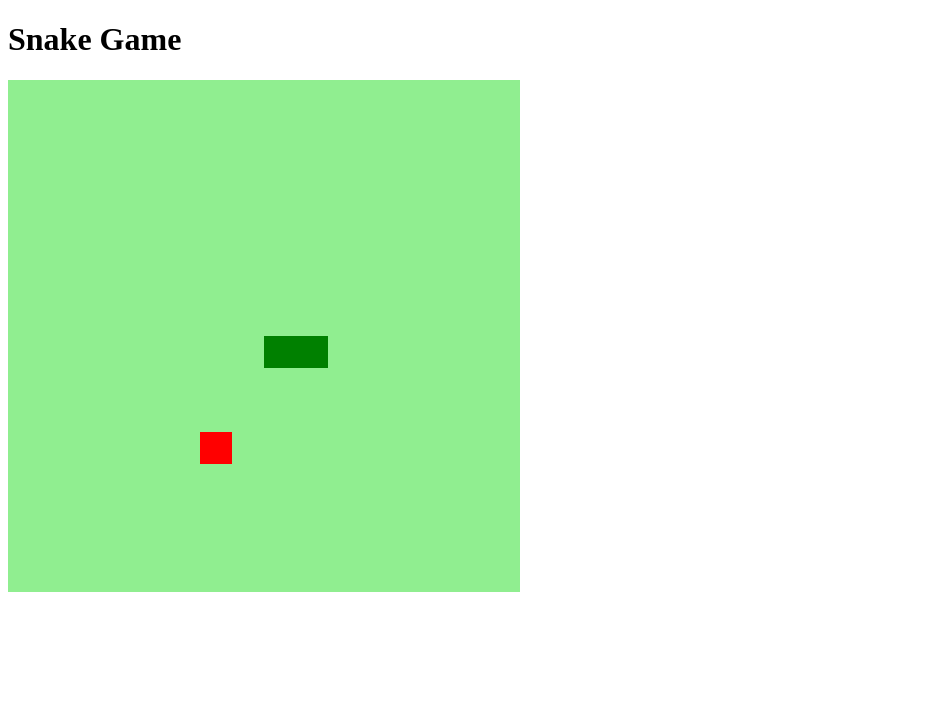
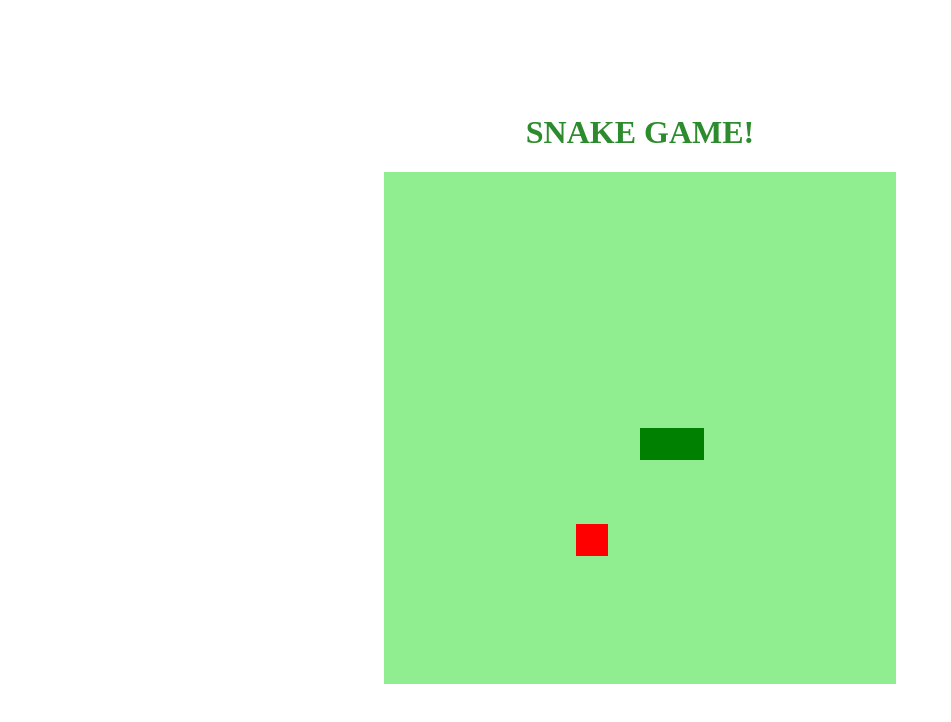
Before and after one commit to wagnergod/snakegame, a plain HTML site: page index.htm in a window 1280 px wide. Shown: the whole page, without its empty margins (0-951 px from the left). Drawn offline with Linux system fonts and the light colour scheme.

Commit message:
adicionar estilização ao body

```diff
--- a/index.htm
+++ b/index.htm
@@ -9,7 +9,7 @@
 	<title>Snake Game</title>
 </head>
 <body>
-	<h1>Snake Game</h1>
+	<h1>SNAKE GAME!</h1>
 	<canvas id="snake" width="512" height="512"></canvas>
 
 </body>
--- a/style.css
+++ b/style.css
@@ -0,0 +1,10 @@
+body{
+
+	height:95vh;
+	width: 95;
+	display: flex;
+	justify-content: center;
+	align-items: center;
+	flex-direction: column;
+	color: rgb(44, 139, 44);
+}
```
